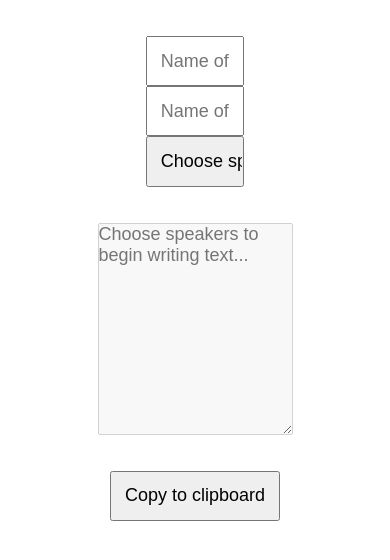
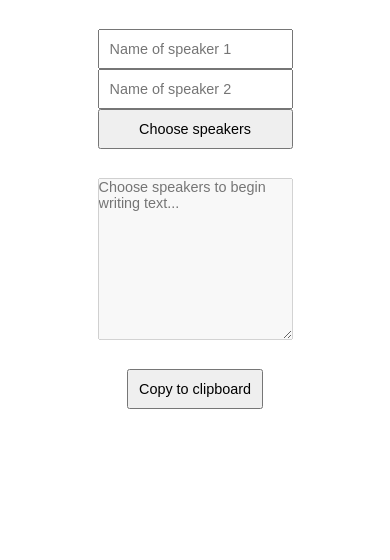
Before and after one commit to AlexWardill/transcription_helper, a plain HTML site: page index.html in a window 390 px wide. Drawn offline with Linux system fonts and the light colour scheme.

Commit message:
add font size media query for screen size

```diff
--- a/index.html
+++ b/index.html
@@ -10,8 +10,8 @@
 <body>
   <div id="form_wrapper">
     <form action="#" id="form">
-        <input type="text" name="sp1_input" id="sp1_input" class="text_input" placeholder="Name of speaker 1">
-        <input type="text" name="sp2_input" id="sp2_input" class="text_input" placeholder="Name of speaker 2">
+        <input type="text" autocomplete="off" name="sp1_input" id="sp1_input" class="text_input" placeholder="Name of speaker 1">
+        <input type="text" autocomplete="off" name="sp2_input" id="sp2_input" class="text_input" placeholder="Name of speaker 2">
         <input type="submit" value="Choose speakers">
     </form>
   </div>
--- a/styles.css
+++ b/styles.css
@@ -1,6 +1,11 @@
-* {
+html {
   font-family: Arial, Helvetica, sans-serif;
   font-size: large;
+}
+
+* {
+  font-size: inherit;
+  font: inherit;
   box-sizing: border-box;
   margin: 0;
   padding: 0;
@@ -30,7 +35,7 @@ body {
   flex-direction: column;
   justify-content: center;
   margin: 2em;
-
+  min-width: 50vw;
 }
 
 #form * {
@@ -40,9 +45,17 @@ body {
 textarea {
   width: 50%;
   resize: vertical;
+  min-height: 3em;
+  min-width: 30%;
 }
 
 #copy-btn {
   padding: .7em;
   margin-top: 2em;
 }
+
+@media (max-width: 850px) {
+  body {
+    font-size: 0.8em;
+  }
+}
```
